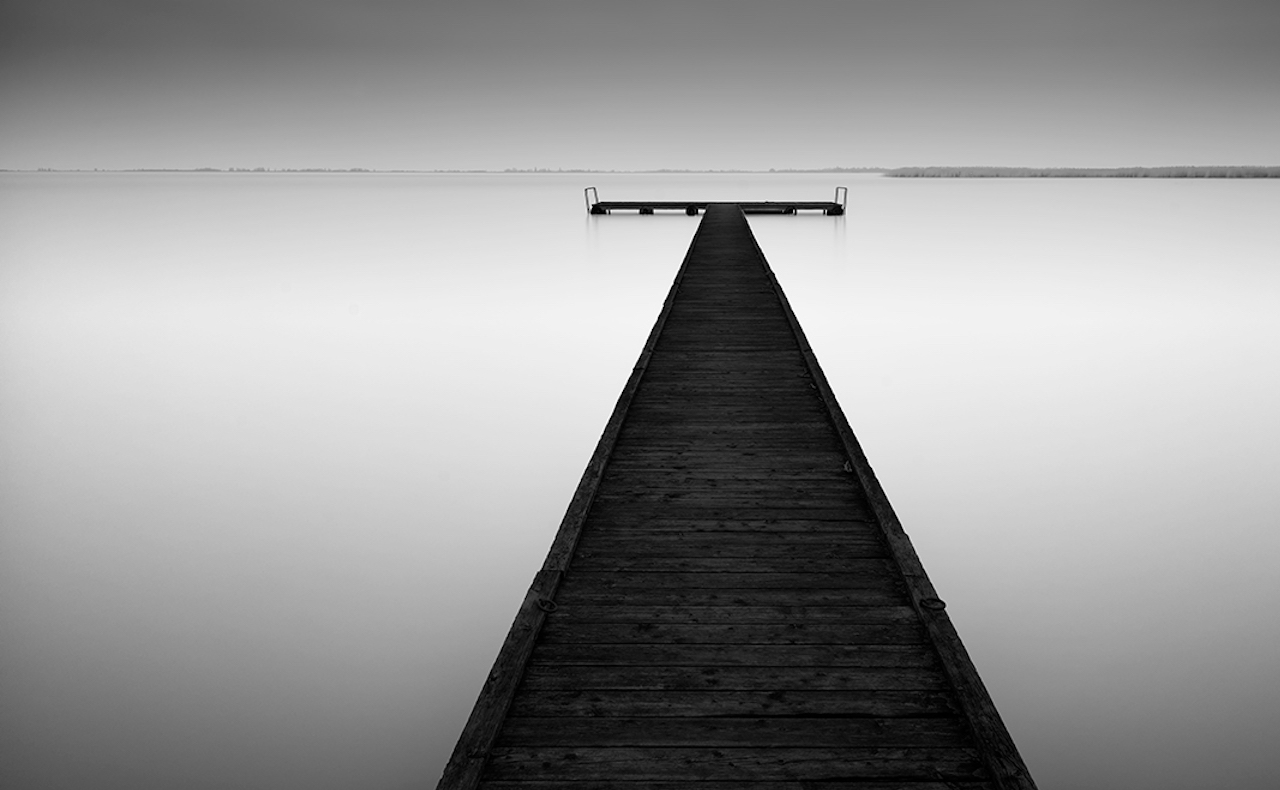
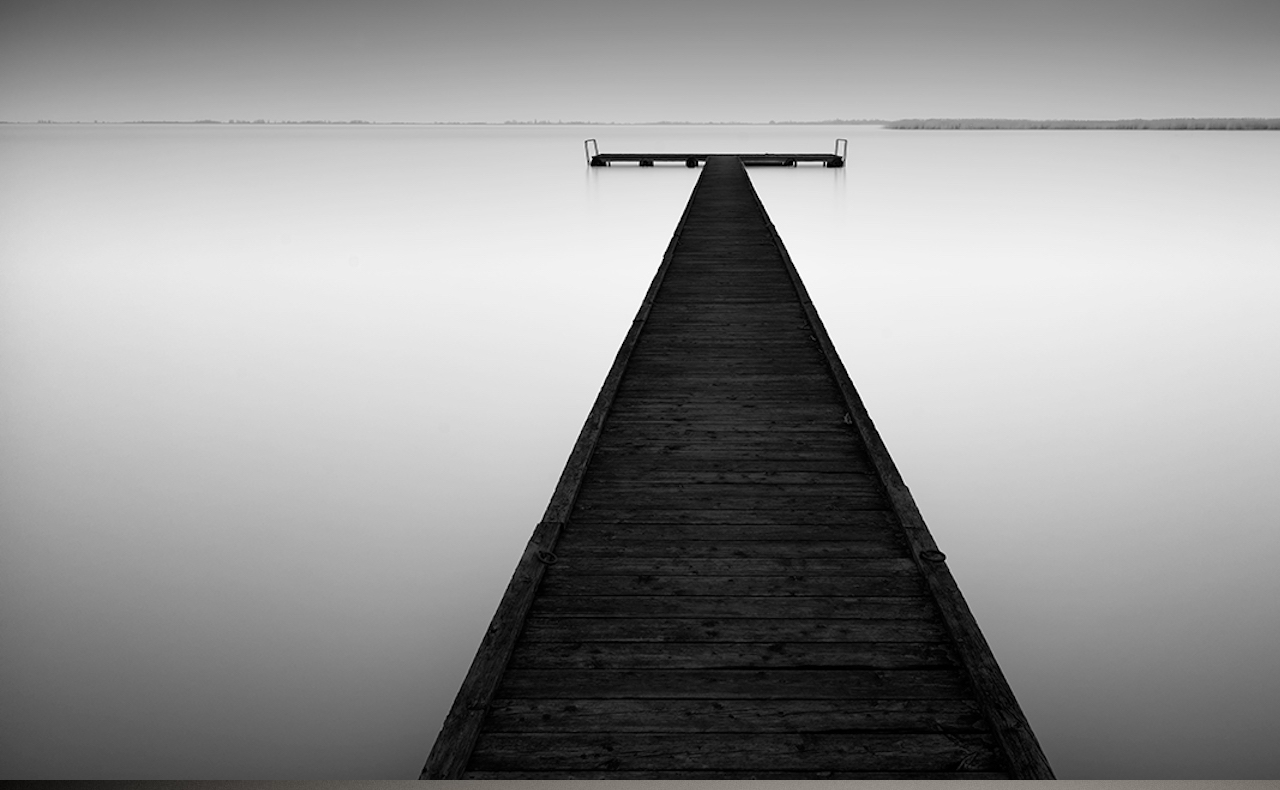
Before and after one commit to kSinghParth/kSinghParth.github.io, a plain HTML site: page index.html in a window 1280 px wide. Shown: the part 180-970 px from the top of the page. Drawn offline with nearby package versions, Linux system fonts and the light colour scheme.

Commit message:
Adding Bootstrap

```diff
--- a/index.html
+++ b/index.html
@@ -5,12 +5,14 @@
 	<meta charset="UTF-8">
 	<meta name="keywords" content="Parth Singh, kSinghParth, Kunwar Parth Singh">
 	<meta name="author" content="Kunwar Parth Singh">
+	<meta http-equiv="X-UA-Compatible" content="IE=edge">
 	<meta name="viewport" content="width=device-width, initial-scale=1.0">
 	<link rel="stylesheet" type="text/css" href="Styling.css">
-	 <link rel="stylesheet" href="https://maxcdn.bootstrapcdn.com/bootstrap/3.3.7/css/bootstrap.min.css">
+	<link rel="stylesheet" type="text/css" href="css/bootstrap.css">
 
 </head>
-<body class=" jumbotron">
+<body >
+		<div >
 			<div class="lowest" >
 			<div class="headerlist">
 				<ul>
@@ -42,5 +44,9 @@
 					<p style="text-align: right"><address>Kunwar Parth Singh<br>9760399003, 7347673764<br>parthsingh287@gmail.com</address></p>
 			</div>
 				<br>
+		</div>
+	<script src="https://ajax.googleapis.com/ajax/libs/jquery/2.1.3/jquery.min.js"></script>
+
+	<script type="text/javascript" src="js/bootstrap.js"></script>
 </body>
 </html>
```
Also changed, not shown: header/bitmap.png (deleted), header/ps.svg (added). Lines whose indentation alone changed are shown as unchanged.
